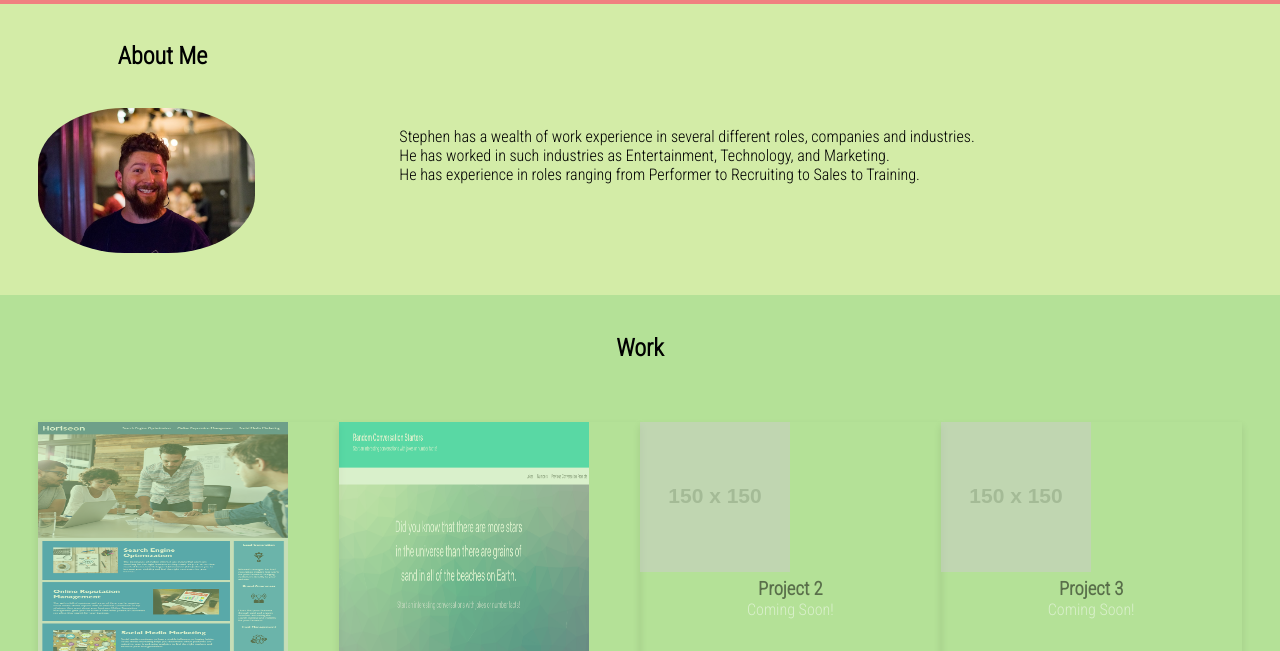
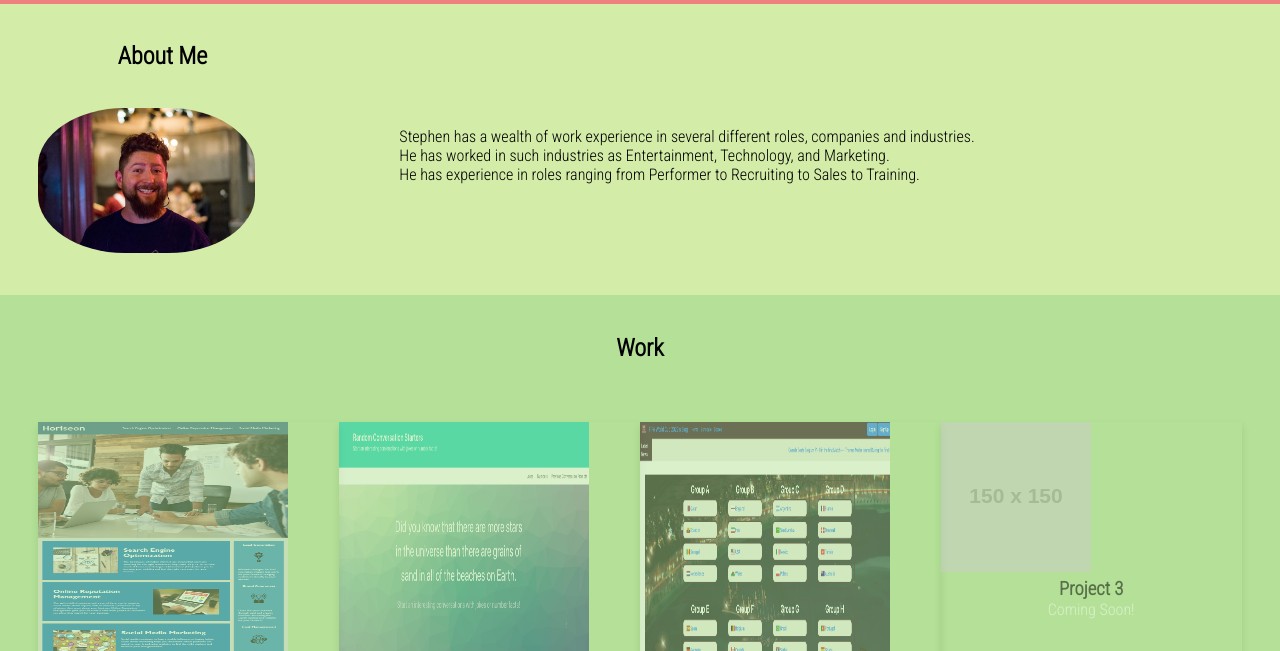
Before and after one commit to stephenfudge/shiny-sniffle, a plain HTML site: page index.html in a window 1280 px wide. Shown: the part 93-744 px from the top of the page. Drawn offline with Linux system fonts and the light colour scheme; placeholder pictures from the web are drawn by us.

Commit message:
added p2 info

```diff
--- a/index.html
+++ b/index.html
@@ -81,10 +81,10 @@
 
             <!-- Card 3 -->
             <div class="card">
-                <a href="#"><img src="https://via.placeholder.com/150" alt="Avatar">
+                <a href="https://vigilant-octo-lamp.herokuapp.com/" target="_blank"><img src="./assets/images/p2/main-loggedout.png" width="250px" height="250px" alt="Group Project 2 - FIFA World Cup Fan Site">
                     <div class="container">
                         <h3>Project 2</h3>
-                        <p>Coming Soon!</p>
+                        <p>Fifa World Cup Fan Site</p>
                 </a>
             </div>
             </div>
```
Also changed, not shown: assets/images/p2/created-dream.png (added), assets/images/p2/dreamteam.png (added), assets/images/p2/main-loggedin.png (added), assets/images/p2/main-loggedout.png (added).
